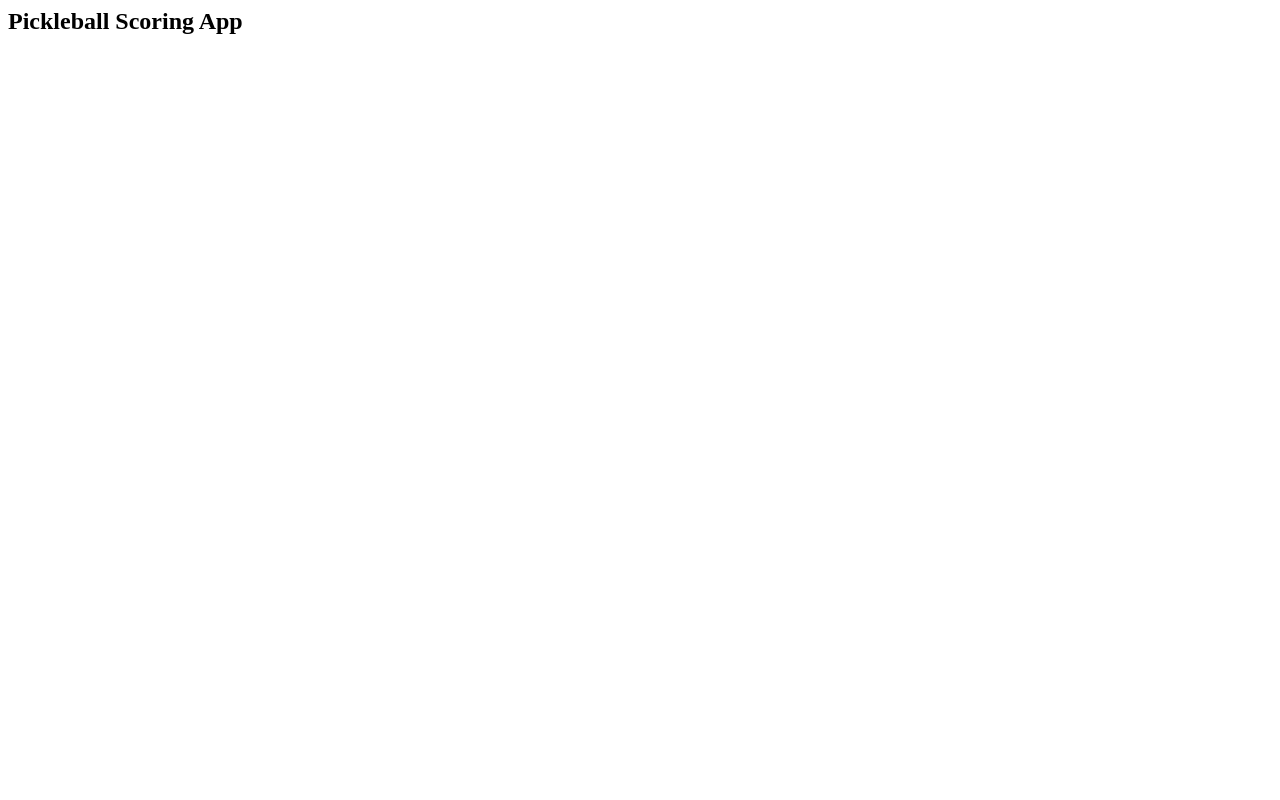
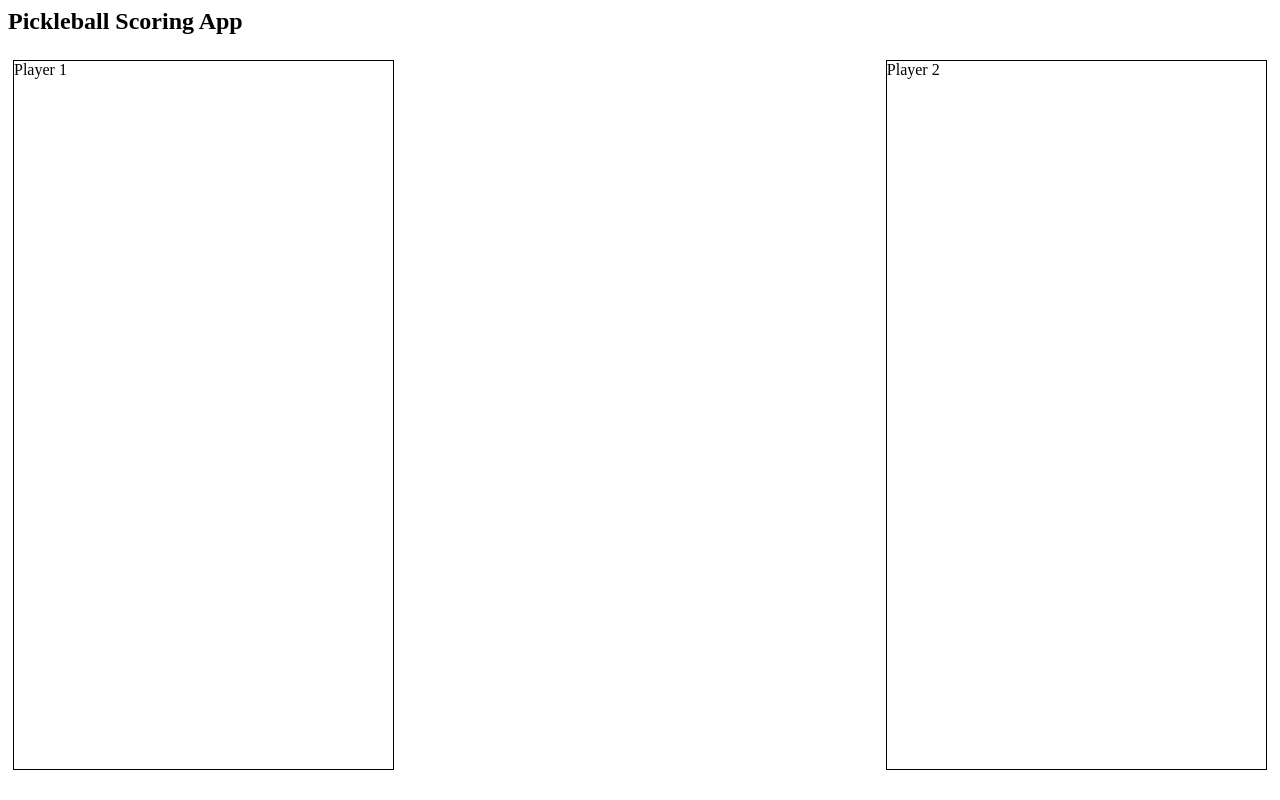
Before and after one commit to kazzmir/pickleball-score, a plain HTML site: page index.html in a window 1280 px wide. Drawn offline with Linux system fonts and the light colour scheme.

Commit message:
start layout

```diff
--- a/index.html
+++ b/index.html
@@ -1,6 +1,32 @@
 <html>
+<style>
+
+.flex-container {
+    display: flex;
+    justify-content: space-between;
+    align-items: top;
+    height: 90vh;
+}
+
+.container {
+    border: 1px solid black;
+    margin: 5px;
+    width: 30%;
+}
+
+</style>
 <body>
     <h2>Pickleball Scoring App</h2>
 
+    <div class="flex-container">
+        <div class="container">
+            Player 1
+        </div>
+
+        <div class="container">
+            Player 2
+        </div>
+    </div>
+
 </body>
 </html>
```
